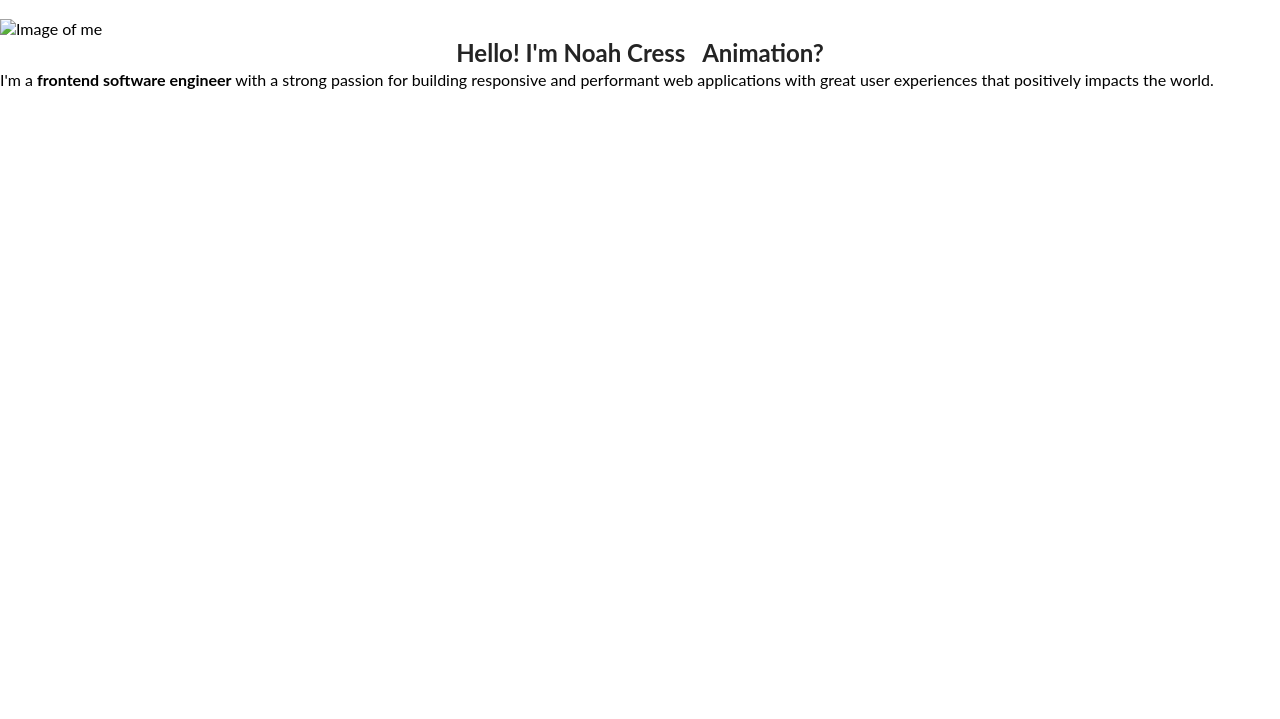
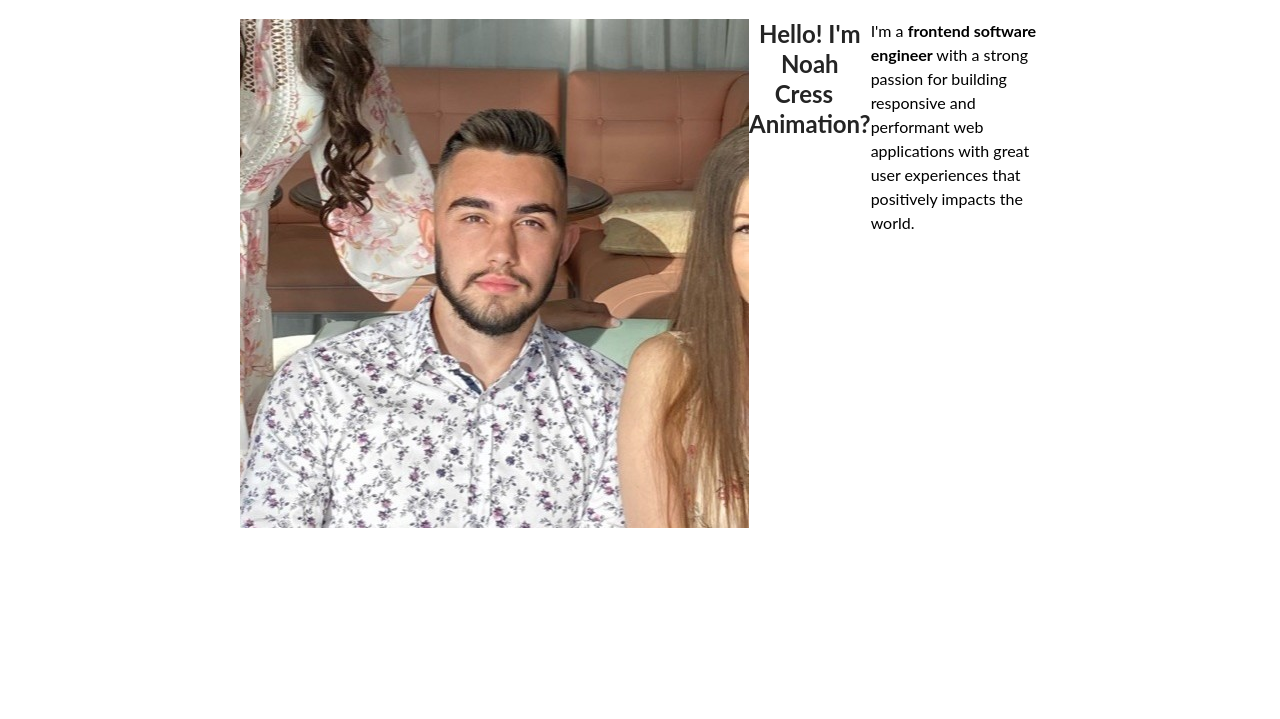
Before and after one commit to N-Cress/Pro1, a plain HTML site: page index.html in a window 1280 px wide. Shown: the part 81-800 px from the top of the page. Drawn offline with Linux system fonts and the light colour scheme.

Commit message:
CSS update for about info/about, start of adding flex. Added mixing div container

```diff
--- a/index.html
+++ b/index.html
@@ -8,7 +8,7 @@
     <link rel="stylesheet" href="./style.css" >
 </head>
 <body>
-    <section>
+    <section id="about-me">
         <nav>
             <div class="personal__logo"> Noah Cress </div>
             <ul class="nav__link--list">
@@ -34,10 +34,11 @@
                 </li>
             </ul>
         </nav>
-        <div class="flex ">
+        <div class="flex flex-1">
             <div class="about-me__info row">
+                <div class="about-me__info--container">
                     <figure>
-                    <img src="./assets/me.jpg" class="about-me__photo" alt="Image of me">
+                        <img src="../assets/me.jpeg" class="about-me__photo" alt="Temp">
                     </figure>
                     <h1>
                         Hello! I'm <span class="text--purple"> Noah Cress </span> &nbsp; <span class="animation"> Animation? </span>
@@ -62,6 +63,7 @@
                         </a>
                     </div>
                 </div>
+            </div>
             <figure>
 
             </figure>
--- a/style.css
+++ b/style.css
@@ -20,6 +20,20 @@ p{
 
 li {
     list-style-type: none;
+}
+
+.flex{
+    display: flex;
+}
+
+.flex-1 {
+    flex: 1;
+}
+
+.row {
+    width: 100%;
+    max-width: 800px;
+    margin: 0 auto;
 }
 
 nav {
@@ -60,3 +74,14 @@ nav {
     margin: 0 12px;
     font-weight: bold;
 }
+
+#about-me {
+    min-height: 100vh;
+    display: flex;
+    flex-direction: column;
+}
+
+.about-me__info--container {
+    display: flex;
+
+}
```
Also changed, not shown: assets/chat.png (added), assets/dashboard.png (added), assets/logo.svg (added), assets/loopit.png (added), assets/me.jpeg (added), assets/undraw_websites.svg (added), 1 other file. Lines whose indentation alone changed are shown as unchanged.
